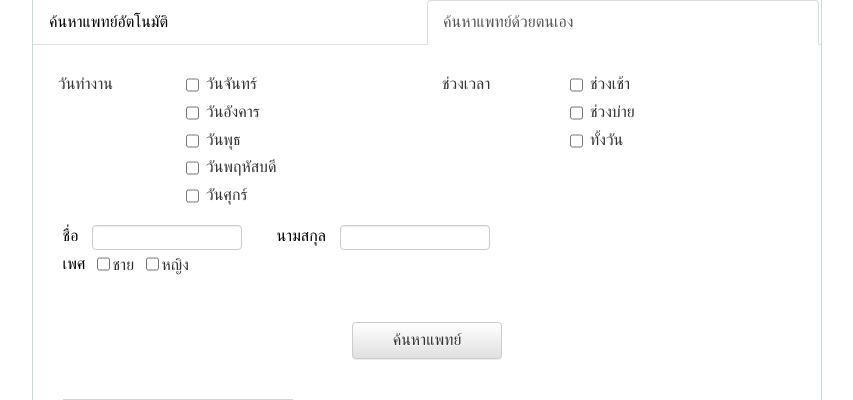
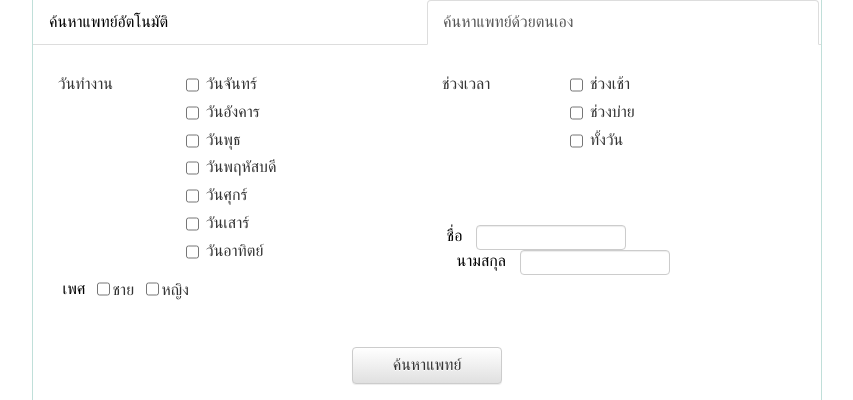
Before and after one commit to K-KulsriSoftware/KKulsri_Hospital, a Django app: page /doctor-search/ in a window 1280 px wide. Shown: the part 183-583 px from the top of the page, without its empty margins (213-1066 px from the left). Run offline with Django 3.2, Linux system fonts and the light colour scheme; some libraries are stand-ins or nearby versions.

Commit message:
prepare to apply doctor search api

```diff
--- a/KKulsri_Hospital/app/static/app/scripts/doctor-search.js
+++ b/KKulsri_Hospital/app/static/app/scripts/doctor-search.js
@@ -11,3 +11,7 @@ $('li#manual').click(function(){
   $('div#auto-page').addClass('hide')
   $('div#manual-page').removeClass('hide')
 })
+
+$('.btn-summit').click(function() {
+  alert('hello')
+})
--- a/KKulsri_Hospital/app/templates/app/doctor-search.html
+++ b/KKulsri_Hospital/app/templates/app/doctor-search.html
@@ -36,6 +36,14 @@
                         <div class="checkbox">
                             <label>
                                 <input type="checkbox" id="friday">วันศุกร์</label>
+                        </div>
+                        <div class="checkbox">
+                            <label>
+                                <input type="checkbox" id="friday">วันเสาร์</label>
+                        </div>
+                        <div class="checkbox">
+                            <label>
+                                <input type="checkbox" id="friday">วันอาทิตย์</label>
                         </div>
                     </div>
                   </div>
@@ -86,6 +94,7 @@
                   <br>
                   <div class="div-data-wrapper-below-buttonseach">
                     <form id="confirm" class="form-inline">
+                        {% csrf_token %}
                         <button class="btn btn-default btn-summit" type="button" id="summit">ค้นหาแพทย์ </button>
                     </form>
                   </div>
--- a/KKulsri_Hospital/app/views.py
+++ b/KKulsri_Hospital/app/views.py
@@ -195,7 +195,8 @@ def search_for_doctor(request):
     )
 
 def doctor_search_api(request):
-    pass
+    status, result = api.find_doctors(request.GET.get('package_id'), request.GET.get('days').split(','), request.GET.get('time'), request.GET.get('doctor_firstname'), request.GET.get('doctor_lastname'), request.GET.get('gender'))
+    return JsonResponse(result)
 
 def doctor(request):
     """Renders the about page."""
```
